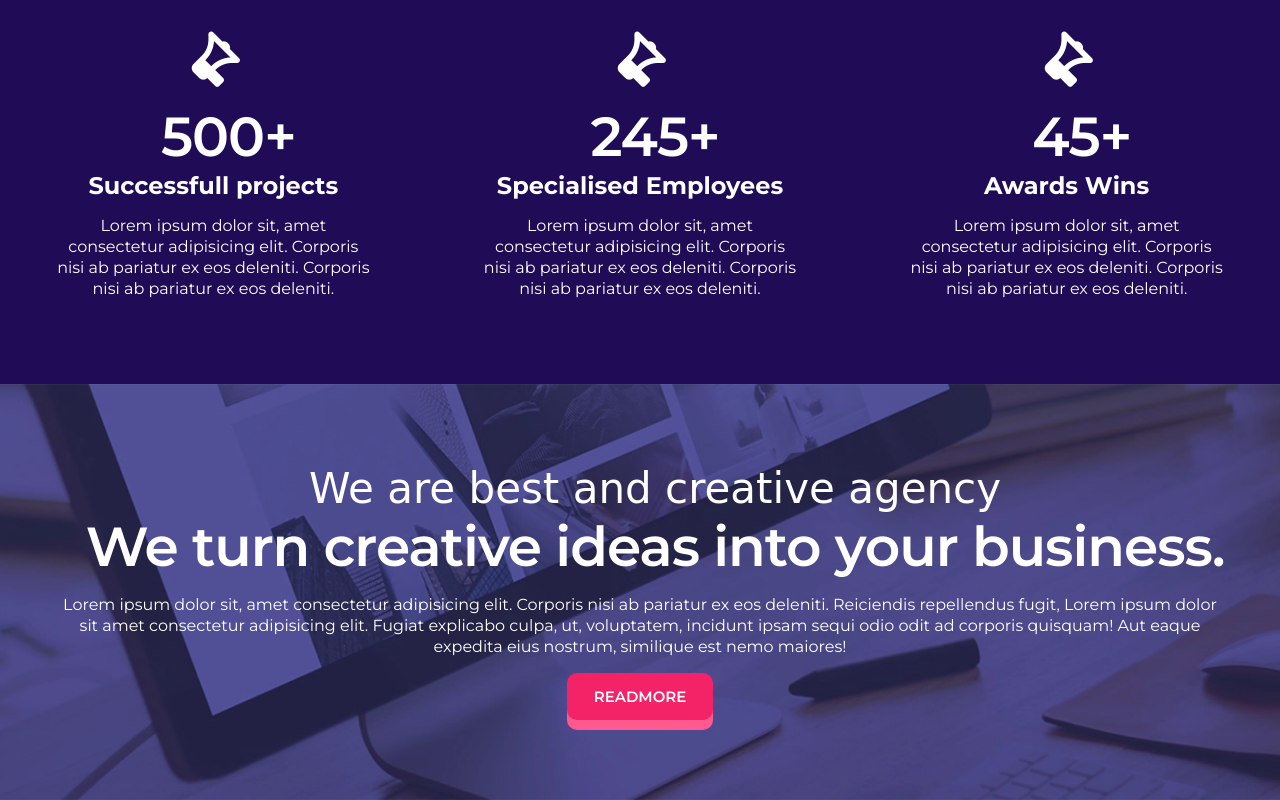
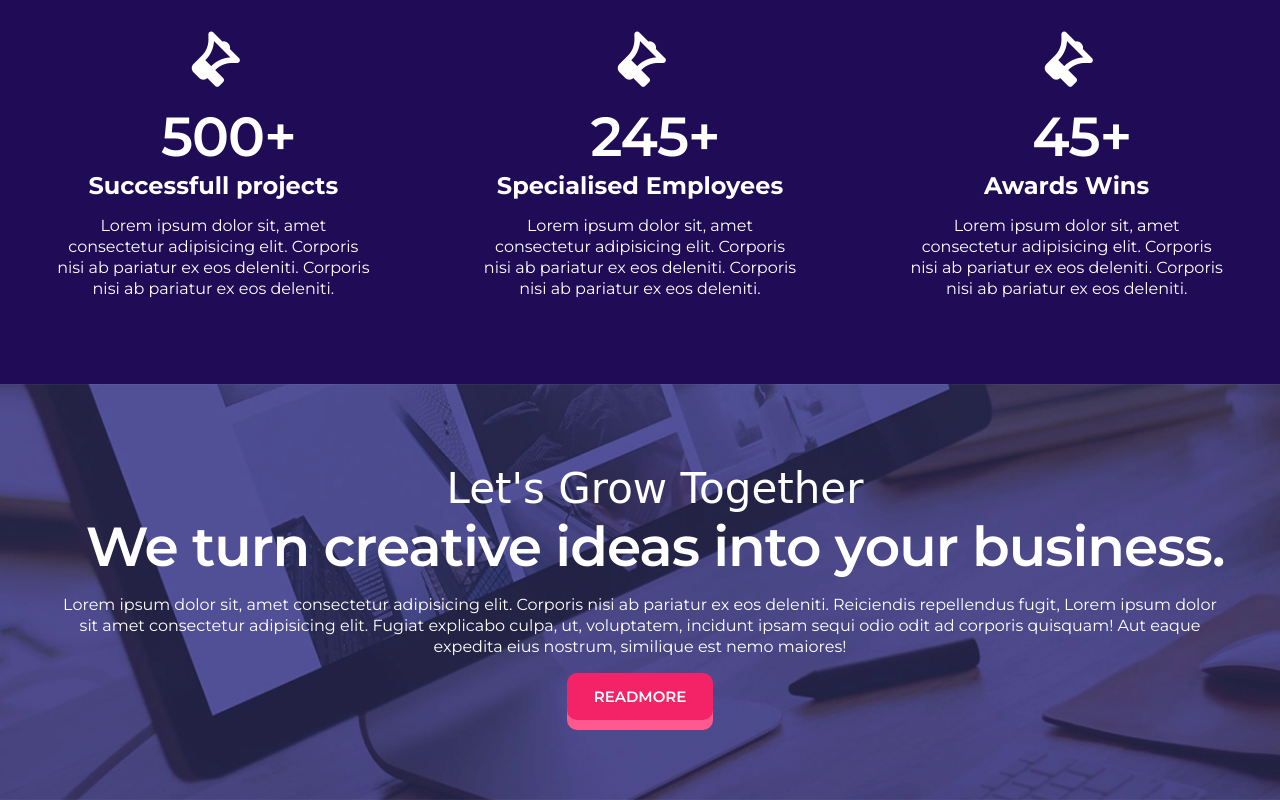
Before and after one commit to prkshshw/Blue_Rex, a plain HTML site: page index.html in a window 1280 px wide. Shown: the part 1676-2476 px from the top of the page. Drawn offline with Linux system fonts and the light colour scheme.

Commit message:
Wrap-4 Heading Change

```diff
--- a/index.html
+++ b/index.html
@@ -111,7 +111,7 @@
     </div>
     <section class="wrap-4 text-center">
         <div class="container">
-            <p class="heading">We are best and creative agency</p>
+            <p class="heading">Let's Grow Together</p>
             <p class="h2">We turn creative ideas into your business.</p>
             <p>Lorem ipsum dolor sit, amet consectetur adipisicing elit. Corporis nisi ab pariatur ex eos deleniti. Reiciendis repellendus fugit, Lorem ipsum dolor sit amet consectetur adipisicing elit. Fugiat explicabo culpa, ut, voluptatem, incidunt ipsam sequi odio odit ad corporis quisquam! Aut eaque expedita eius nostrum, similique est nemo maiores!</p>
             <a href="" class="readmore">READMORE</a>
```
